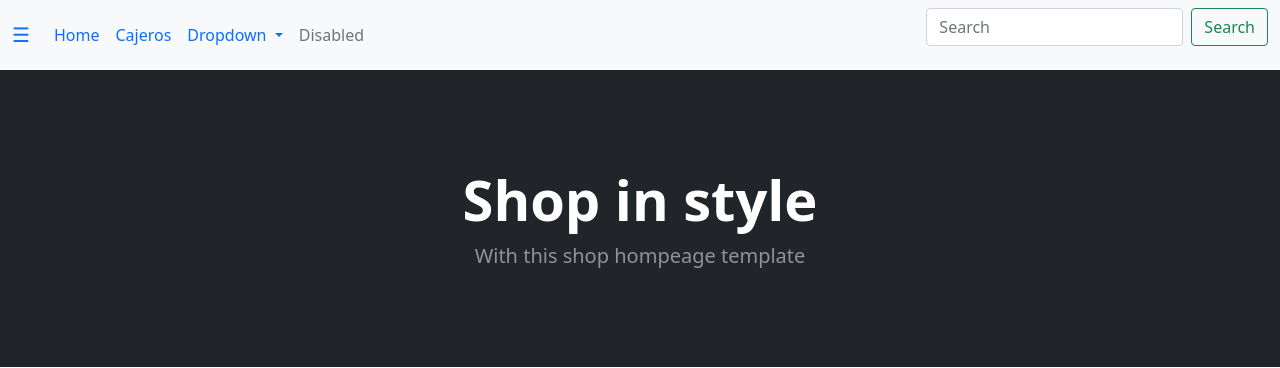
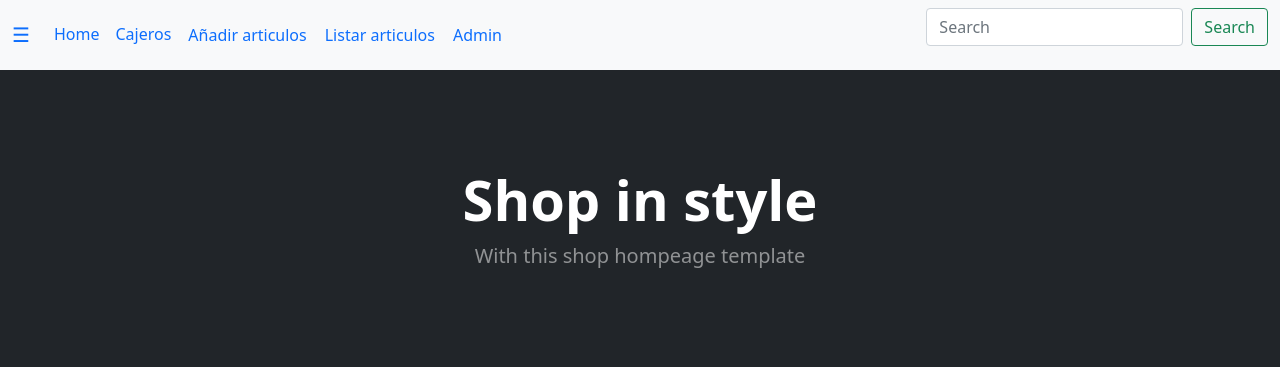
Before and after one commit to Franco-Ball/ProyectoIntegradorSupermarket, a Django app: page /changeDB/ in a window 1280 px wide. Shown: the top 368 px of the page. Run offline with Django 4.2, Linux system fonts and the light colour scheme; the visitor is signed in with stand-in values (Sample User, id 1); some libraries are stand-ins or nearby versions.

Commit message:
Header update

```diff
--- a/conf/templates/header.html
+++ b/conf/templates/header.html
@@ -12,19 +12,14 @@
           <li class="nav-item">
             <a class="nav-link" href="http://127.0.0.1:8000/cajeros/base">Cajeros</a>
           </li>
-          <li class="nav-item dropdown">
-            <a class="nav-link dropdown-toggle" role="button" data-bs-toggle="dropdown" aria-expanded="false">
-              Dropdown
-            </a>
-            <ul class="dropdown-menu">
-              <li><a class="dropdown-item" href="http://127.0.0.1:8000/admin">Admin</a></li>
-              <li><a class="dropdown-item" href="http://127.0.0.1:8000/changeDB">Añadir articulos</a></li>
-              <li><hr class="dropdown-divider"></li>
-              <li><a class="dropdown-item" href="#">Something else here</a></li>
-            </ul>
+          <li>
+            <a class="nav-link btn" href="http://127.0.0.1:8000/changeDB">Añadir articulos</a>
           </li>
-          <li class="nav-item">
-            <a class="nav-link disabled">Disabled</a>
+          <li>
+            <a class="nav-link btn" href="http://127.0.0.1:8000/listArt">Listar articulos</a>
+          </li>
+          <li>
+            <a class="nav-link btn" href="http://127.0.0.1:8000/admin">Admin</a>
           </li>
         </ul>
         <form class="d-flex" role="search">
```
